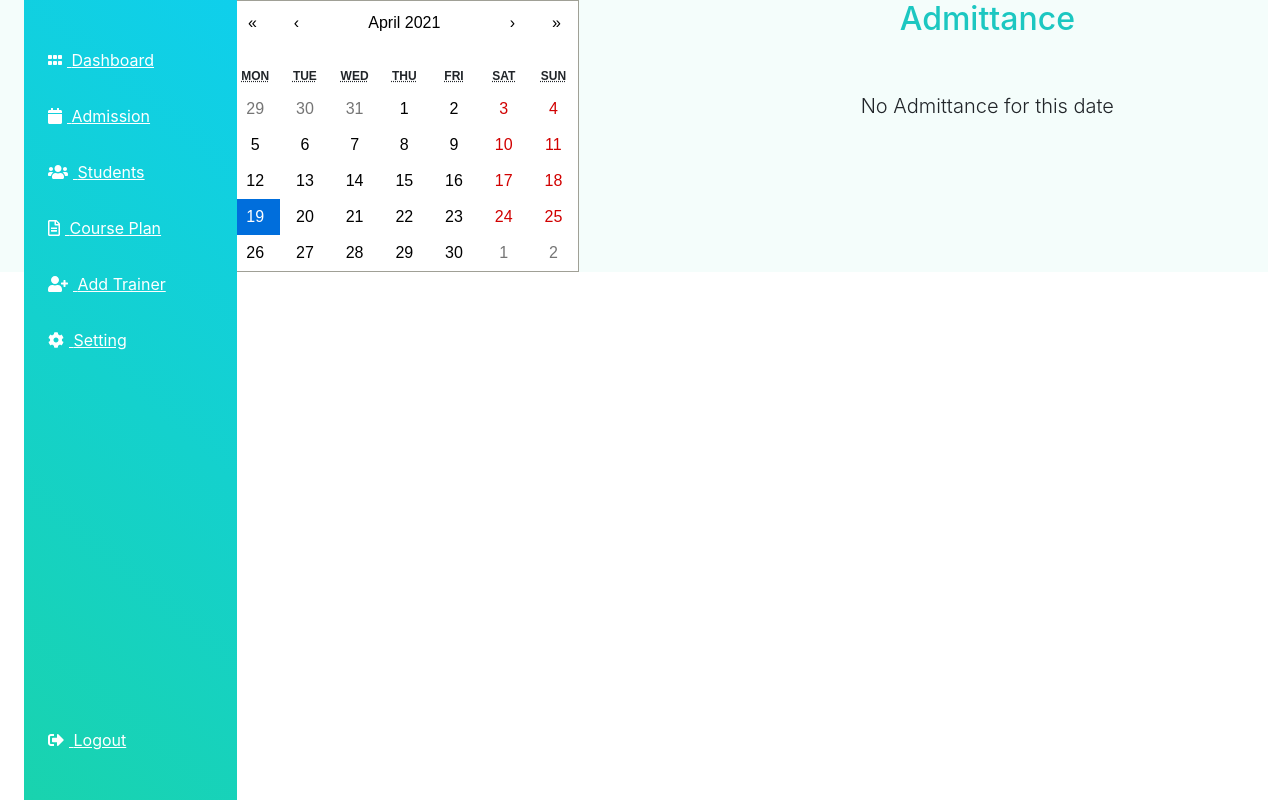
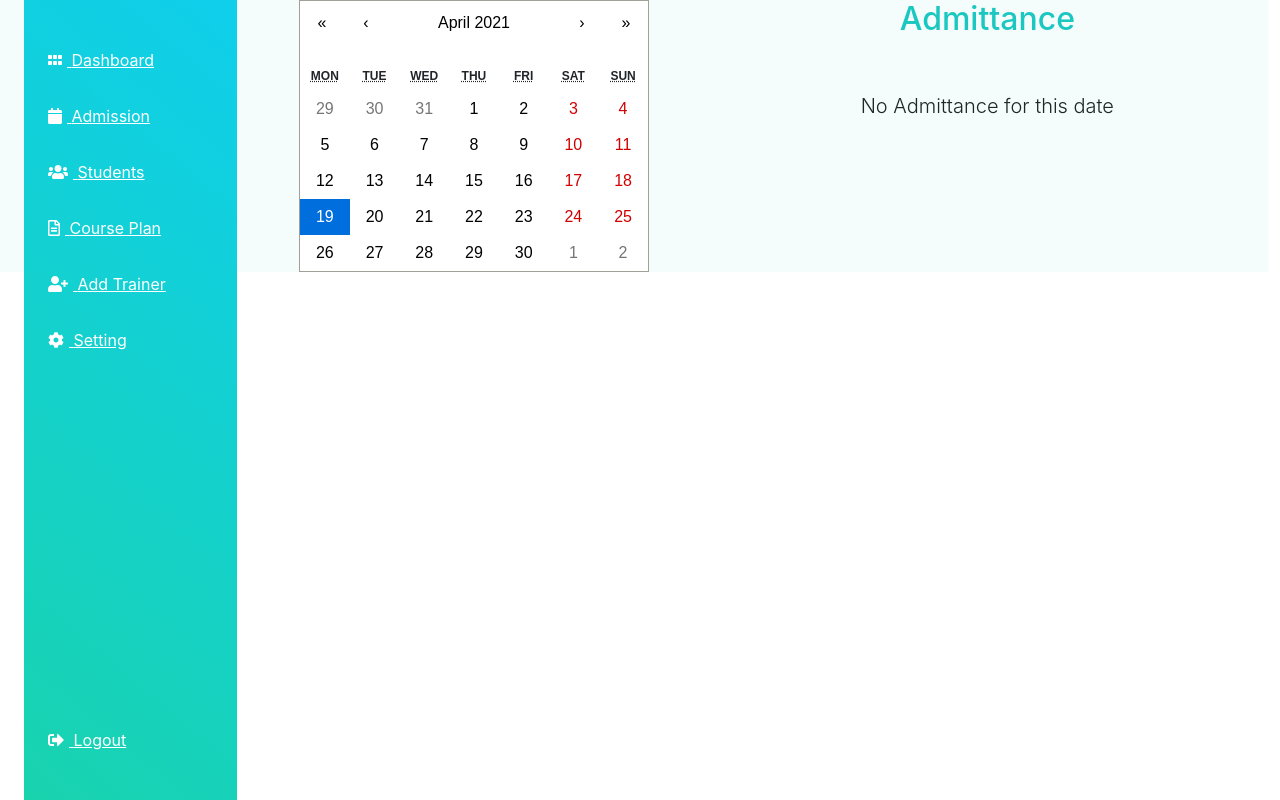
Before and after one commit to IstiaqeAhmed/drivingSchool, a React (Create React App) app: page /dashboard/admittance in a window 1280 px wide. Built offline with nearby package versions, Linux system fonts and the light colour scheme; no server answers; sample sign-in values are in the browser's storage.

Commit message:
error fixed

```diff
--- a/src/App.js
+++ b/src/App.js
@@ -5,6 +5,7 @@ import Home from "./components/Home/Home/Home";
 import Admittance from "./components/Admittance/Admittance/Admittance";
 import Login from "./components/Login/Login/Login";
 import Dashboard from "./components/Dashboard/Dashboard/Dashboard";
+import PrivateRoute from "./components/Login/PrivateRoute/PrivateRoute";
 import AllStudents from "./components/AllStudents/AllStudents/AllStudents";
 import AddTrainer from "./components/AddTrainer/AddTrainer";
 
@@ -26,9 +27,9 @@ function App() {
           <Route path="/admittance">
             <Admittance></Admittance>
           </Route>
-          <Route path="/dashboard/admittance">
+          <PrivateRoute path="/dashboard/admittance">
             <Dashboard></Dashboard>
-          </Route>
+          </PrivateRoute>
           <Route path="/dashboard/allStudents">
             <AllStudents></AllStudents>
           </Route>
--- a/src/components/Dashboard/Dashboard/Dashboard.js
+++ b/src/components/Dashboard/Dashboard/Dashboard.js
@@ -1,8 +1,9 @@
-import React, { useEffect, useState } from "react";
+import React, { useContext, useEffect, useState } from "react";
 import Sidebar from "../Sidebar/Sidebar";
 import AdmittanceByDate from "../AdmittanceByDate/AdmittanceByDate";
 import Calendar from "react-calendar";
 import "react-calendar/dist/Calendar.css";
+import { UserContext } from "../../../App";
 
 const containerStyle = {
   backgroundColor: "#F4FDFB",
@@ -10,6 +11,7 @@ const containerStyle = {
 };
 
 const Dashboard = () => {
+  const [loggedInUser, setLoggedInUser] = useContext(UserContext);
   const [selectedDate, setSelectedDate] = useState(new Date());
   const [admittance, setAdmittance] = useState([]);
 
@@ -21,7 +23,7 @@ const Dashboard = () => {
     fetch("http://localhost:5000/admittanceByDate", {
       method: "POST",
       headers: { "content-type": "application/json" },
-      body: JSON.stringify({ date: selectedDate }),
+      body: JSON.stringify({ date: selectedDate, email: loggedInUser.email }),
     })
       .then((res) => res.json())
       .then((data) => setAdmittance(data));
@@ -30,13 +32,13 @@ const Dashboard = () => {
   return (
     <section>
       <div style={containerStyle} className="container-fluid row">
-        <div className="col-md-2">
+        <div className="col-md-2 col-sm-6 col-12">
           <Sidebar></Sidebar>
         </div>
-        <div className="col-md-5">
+        <div className="col-md-5 col-sm-12 col-12 d-flex justify-content-center">
           <Calendar onChange={handleDateChange} value={new Date()} />
         </div>
-        <div className="col-md-5">
+        <div className="col-md-5 col-sm-12 col-12">
           <AdmittanceByDate admittance={admittance}></AdmittanceByDate>
         </div>
       </div>
```
